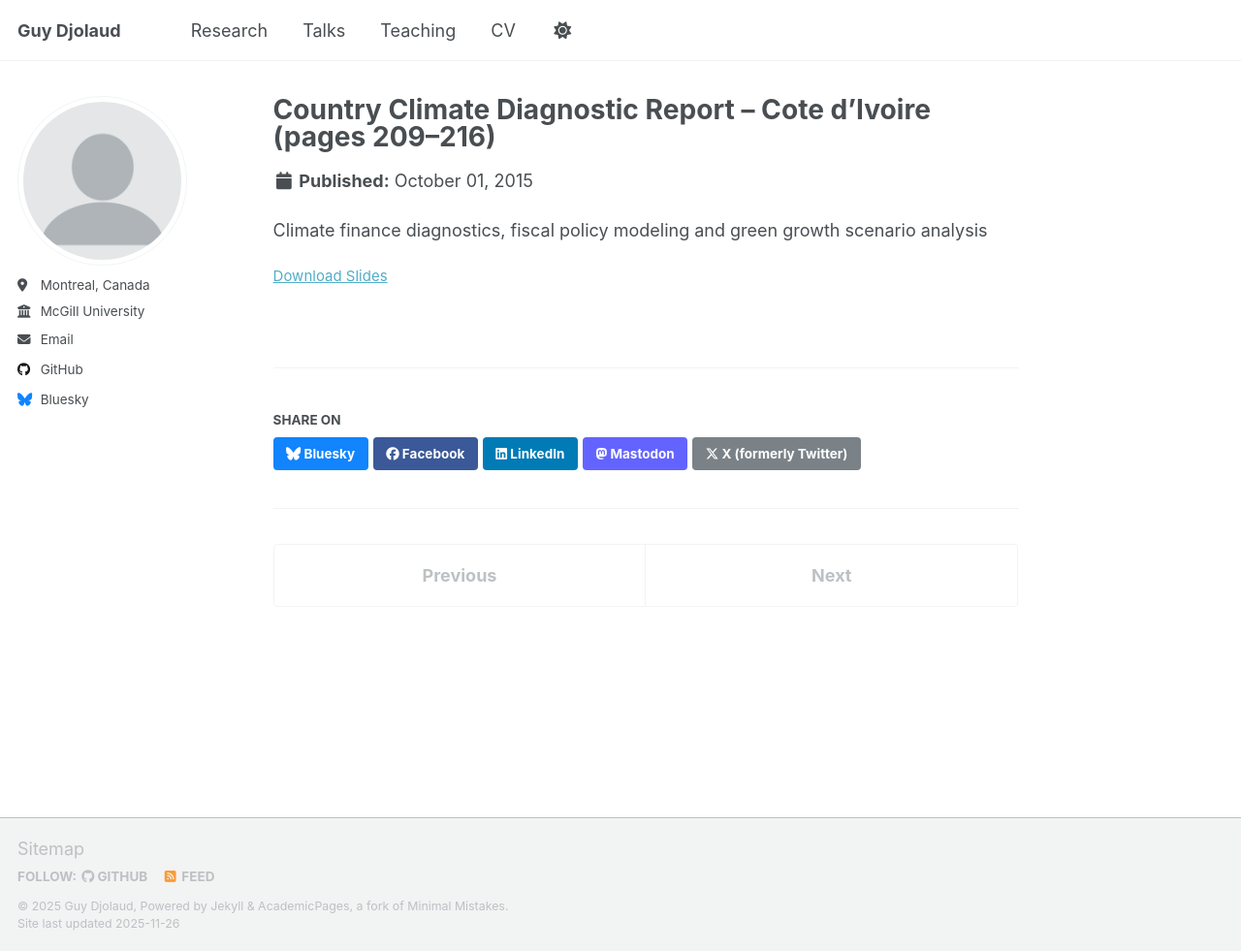
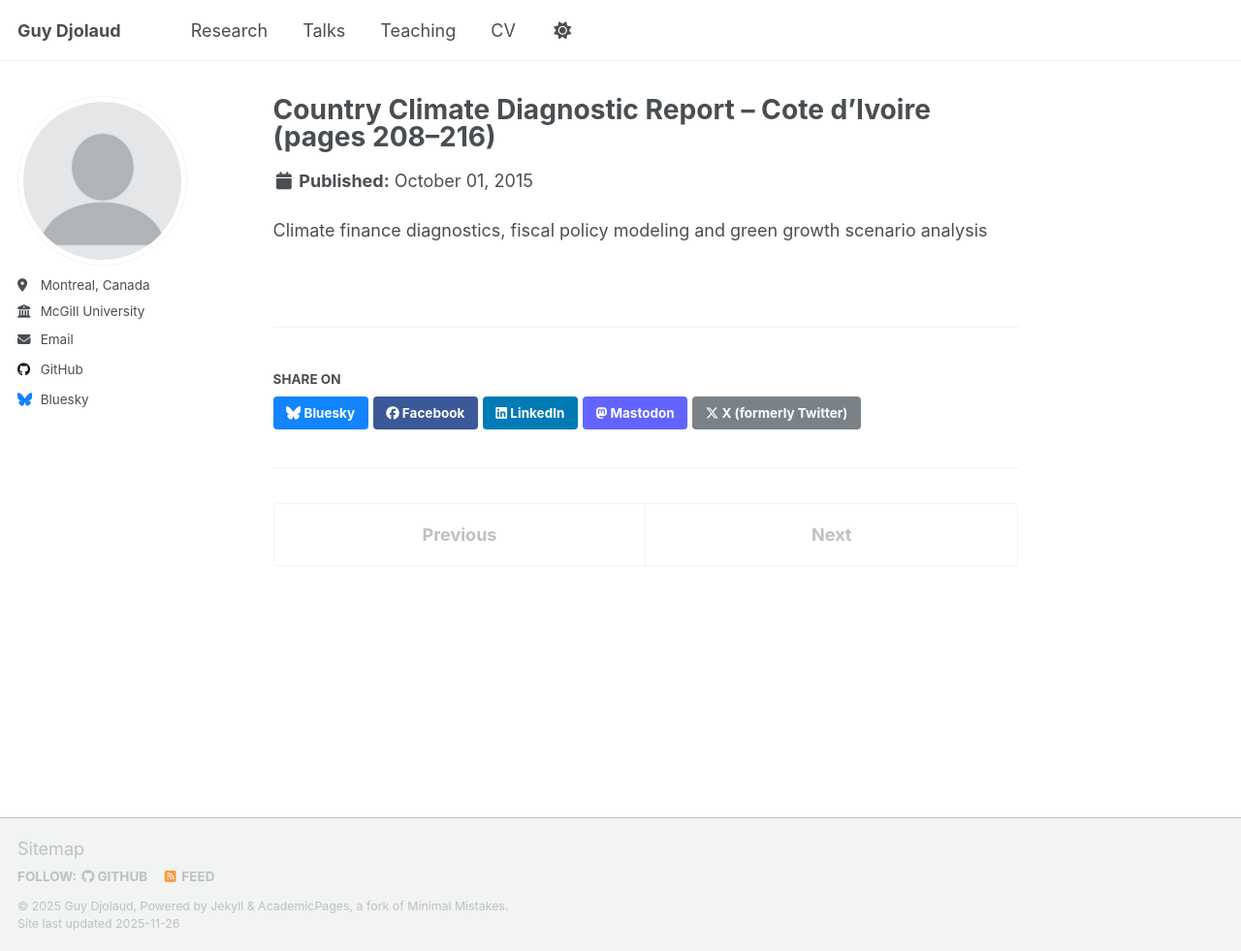
Before and after one commit to Guy-Djolaud/Guy-Djolaud.github.io, a Jekyll site: the page built from _publications/2015-10-01-paper-title-number-3.md, in a window 1280 px wide and 981 px high. Shown: the whole window at 97% size. Built offline with Jekyll 4.4.1, drawn with Linux system fonts in a browser that asks for light colours; a script that is not in the unit is left out.

Commit message:
Update 2015-10-01-paper-title-number-3.md

```diff
--- a/_publications/2015-10-01-paper-title-number-3.md
+++ b/_publications/2015-10-01-paper-title-number-3.md
@@ -1,11 +1,10 @@
 ---
-title: "Country Climate Diagnostic Report – Cote d’Ivoire (pages 209–216)"
+title: "Country Climate Diagnostic Report – Cote d’Ivoire (pages 208–216)"
 collection: publications
 category: conferences
 permalink: /publications/2015-10-01-paper-title-number-3
 excerpt: 'with [Kanta Kumari](https://www.worldbank.org/en/about/people/k/kanta-kumari-rigaud)'
 date: 2015-10-01
-slidesurl: 'https://academicpages.github.io/files/slides3.pdf'
-paperurl: 'https://academicpages.github.io/files/paper3.pdf'
+paperurl: 'https://documents1.worldbank.org/curated/en/099112223090537113/pdf/P17953304fb0f70f10a64e0ec2e678e931f.pdf'
 ---
 Climate finance diagnostics, fiscal policy modeling and green growth scenario analysis
```
